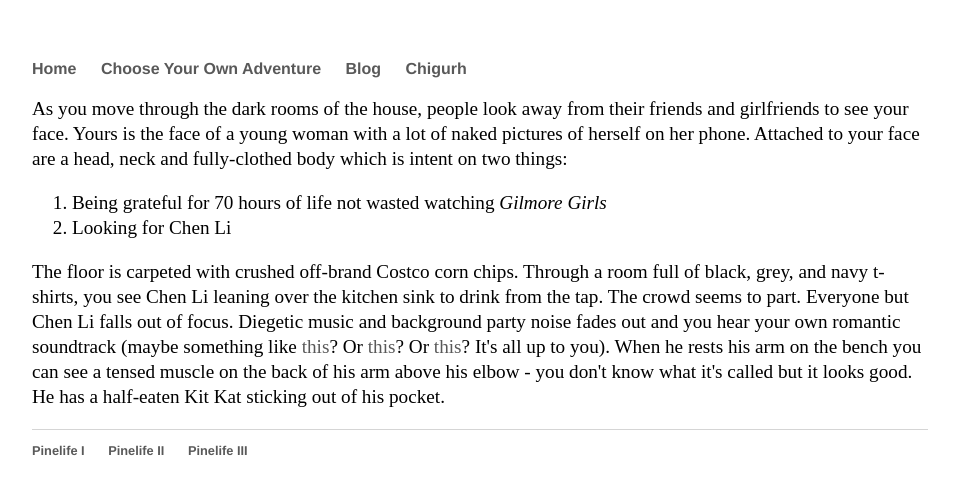
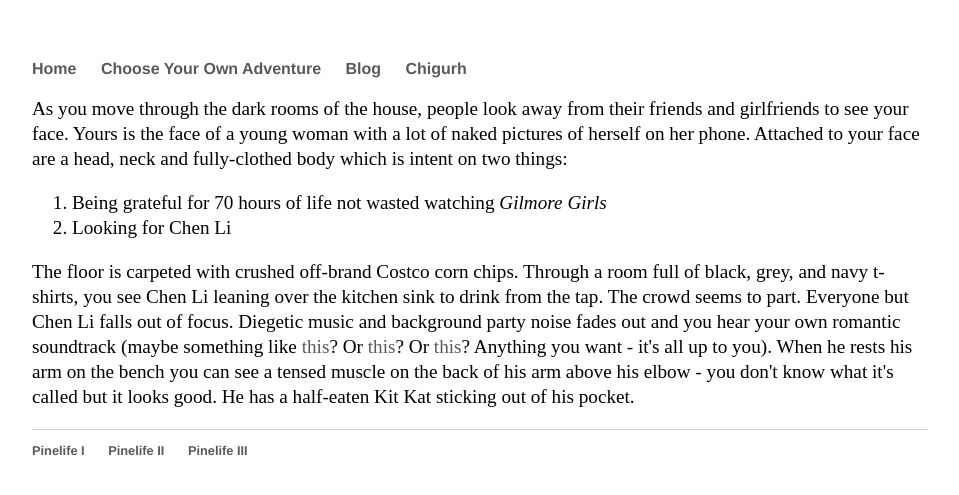
Before and after one commit to Pinelife/pinelife.github.io, a Jekyll site: the page built from Hellhole/Room6.html, in a window 1280 px wide. Shown: the top 495 px of the page, without its empty margins (160-1119 px from the left). Built offline with Jekyll 4.4.1, drawn with Linux system fonts in a browser that asks for light colours.

Commit message:
Update Room6.html

```diff
--- a/Hellhole/Room6.html
+++ b/Hellhole/Room6.html
@@ -14,7 +14,7 @@
   leaning over the kitchen sink to drink from the tap. The crowd seems to part. Everyone but Chen Li falls out of focus. Diegetic music and
   background party noise fades out and you hear your own romantic soundtrack (maybe something like <a href = "https://www.youtube.com/watch?v=ONIJXHvoynw" target="_blank">this</a>?
   Or <a href = "https://www.youtube.com/watch?v=n2MtEsrcTTs" target="_blank">this</a>? Or
-  <a href = "https://www.youtube.com/watch?v=ItJ3y7LfEbo" target="_blank">this</a>? It's all up to you).
+  <a href = "https://www.youtube.com/watch?v=ItJ3y7LfEbo" target="_blank">this</a>? Anything you want - it's all up to you).
   When he rests his arm on the bench you can see a tensed muscle on the back of his arm above his elbow - you don't know what it's called
   but it looks good. He has a half-eaten Kit Kat sticking out of his pocket.
 </p>
```
